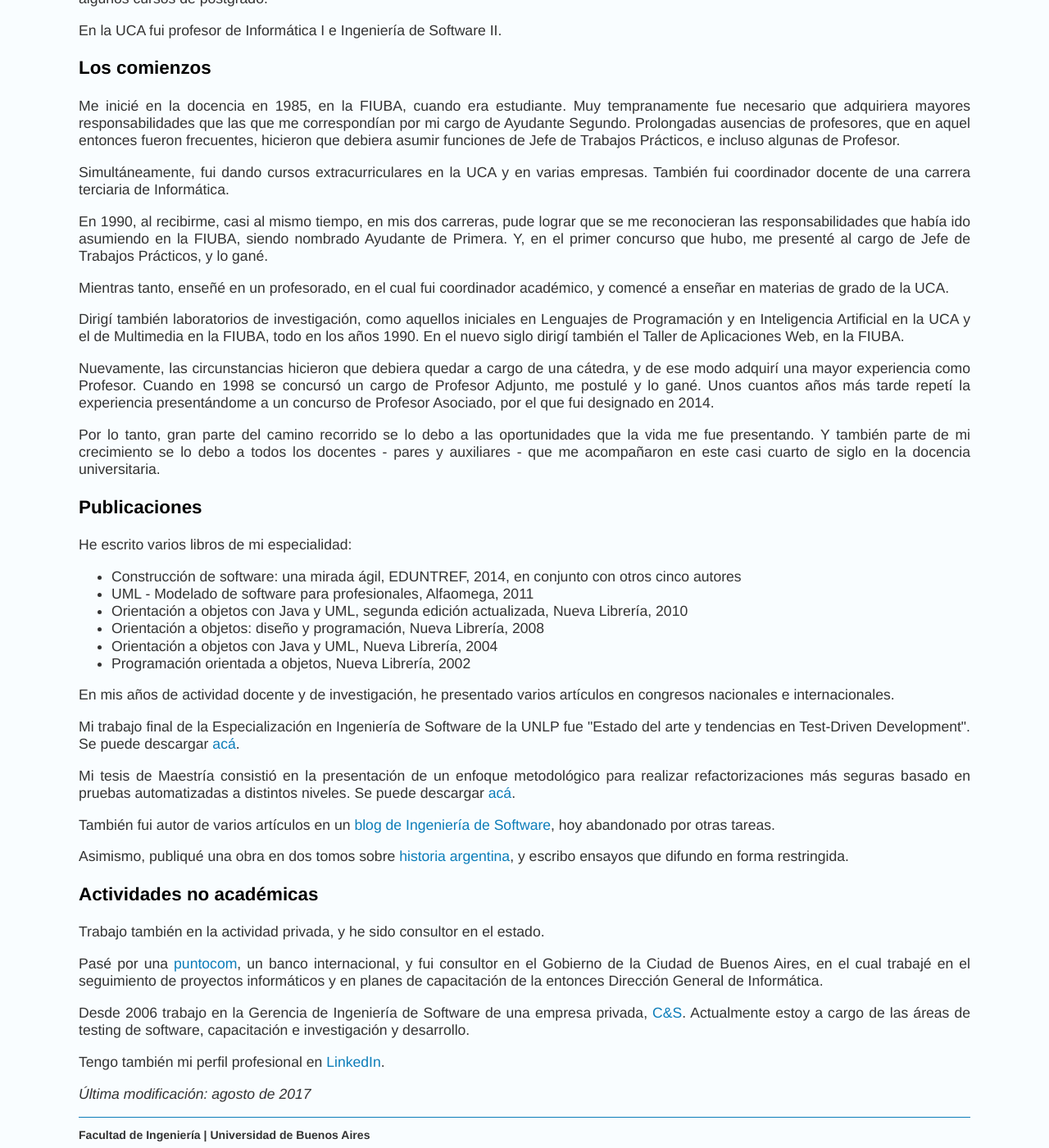
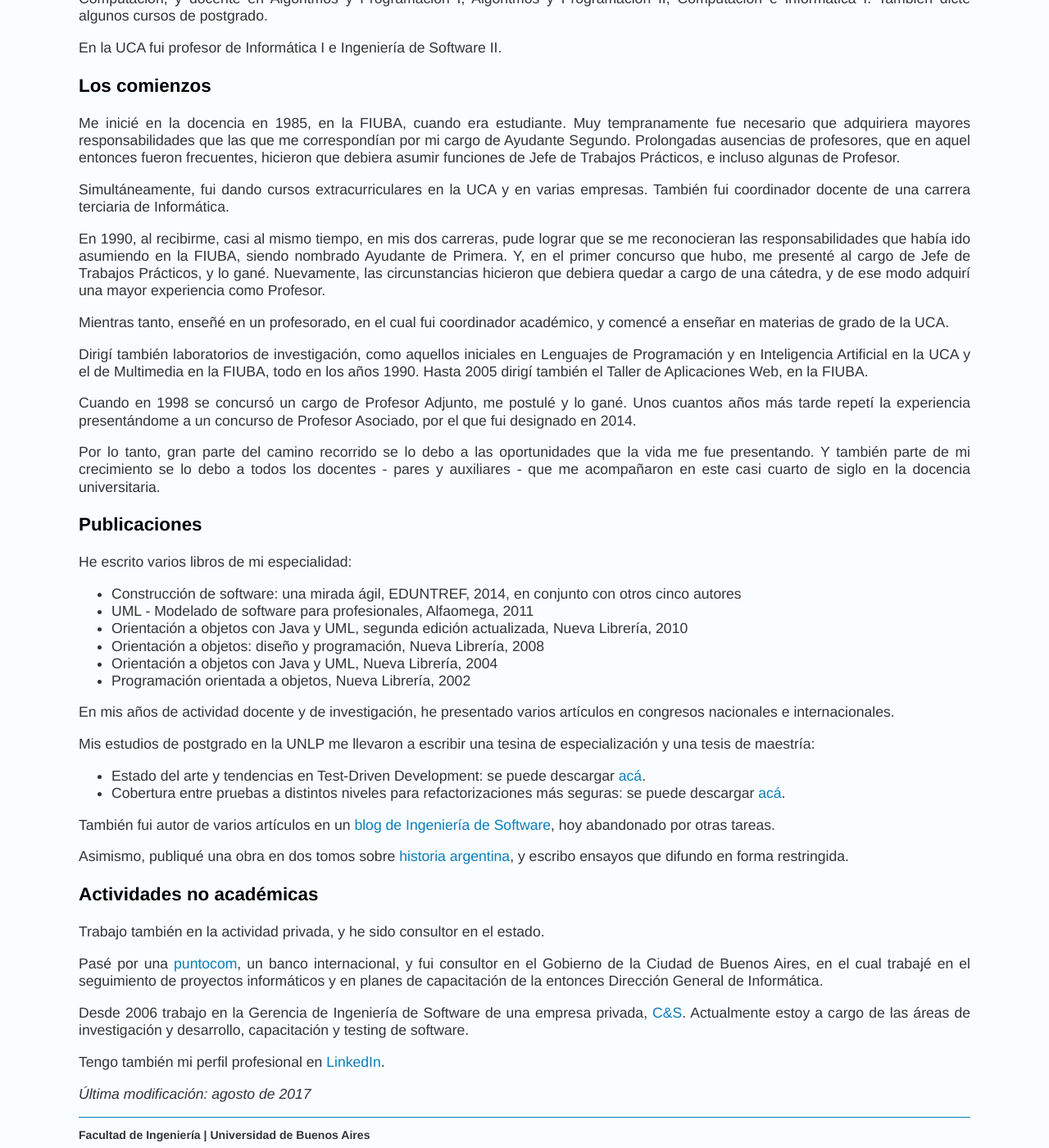
Before and after one commit to limetfiuba/limetfiuba.github.io, a Jekyll site: the page built from integrantes/carlosfontela.html, in a window 1280 px wide and 1400 px high, scrolled down 829 px. Shown: the whole window at 82% size. Built offline with Jekyll 4.4.1, drawn with Linux system fonts in a browser that asks for light colours; some of the changed text lies outside the part shown.

Commit message:
Update carlosfontela.html

```diff
--- a/integrantes/carlosfontela.html
+++ b/integrantes/carlosfontela.html
@@ -10,15 +10,15 @@
 <p>También soy Magíster en Ingeniería de Software y Especialista en la misma área por la Universidad de La Plata (<a href="http://www.info.unlp.edu.ar/">UNLP</a>).</p>
 <p>Ejerzo la docencia desde 1985, en mis épocas de alumno universitario, y me desempeño en la actividad privada.</p>
 <p>Mis especialidades son el diseño y la programación orientados a objetos, la gestión del desarrollo de software y las buenas prácticas en desarrollo, con predilección por los métodos ágiles.</p>
-<p>En mi carácter de profesor universitario, he sido tutor de más de 50 alumnos en sus trabajos finales de carrera en Ingeniería Informática, tanto en la UBA como en la UCA.
+<p>En mi carácter de profesor universitario, he sido tutor de más de 50 alumnos en sus trabajos finales de carrera en Ingeniería Informática.</p>
 <p>En 2008 fui finalista de los Premios Sadosky en la categoría de "trayectoria docente".</p>
 <p><a href="CVCarlosFontela.pdf">CV para descargar</a></p>
 
 <h3>Docencia</h3>
 
-<p>Me he desempeñado en la Facultad de Ingeniería de la UBA (<a href="http://www.fi.uba.ar/">FIUBA</a>) y en la Facultad de Ingeniería de la <a href="http://www.uca.edu.ar/index.php/home/index/es/universidad/facultades/buenos-aires/ingenieria">UCA</a>.</p>
-<p>Actualmente soy Profesor Asociado Regular en las áreas de Programación y de Ingeniería de Software en la FIUBA.</p>
-<p>Como tal, trabajo en las materias Algoritmos y Programación III, Administración y Control de Proyectos Informáticos y Taller de Desarrollo de Proyectos II, todas de la carrera de <a href="http://www.fi.uba.ar/es/node/211">Ingeniería Informática</a> y dos de ellas de la <a href="http://www.fi.uba.ar/carreras/index.php?m=236">Licenciatura en Sistemas</a>.</p>
+<p>Me he desempeñado en la Facultad de Ingeniería de la UBA (<a href="http://www.fi.uba.ar/">FIUBA</a>), en la Facultad de Ingeniería de la <a href="http://www.uca.edu.ar/index.php/home/index/es/universidad/facultades/buenos-aires/ingenieria">UCA</a> y en la carrera de Ingeniería en Computación de la Universidad de Tres de Febrero (<a href="https://www.untref.edu.ar/carrera/ingenieria-en-computacion">UNTREF</a>).</p>
+<p>Actualmente soy Profesor Asociado Regular en la FIUBA y en UNTREF.</p>
+<p>Como tal, trabajo en las materias Algoritmos y Programación III, Administración y Control de Proyectos Informáticos y Taller de Desarrollo de Proyectos II, todas de la carrera de <a href="http://www.fi.uba.ar/es/node/211">Ingeniería Informática</a> y dos de ellas de la <a href="http://www.fi.uba.ar/carreras/index.php?m=236">Licenciatura en Sistemas</a>. En UNTREF, soy el responsable de la materia de preparación de los alumnos para el Trabajo Final de la carrera.</p>
 <p>En la UBA, además, he sido miembro de la Comisión Curricular de la Licenciatura en Sistemas, del Consejo Asesor del Departamento de Computación, y docente en Algoritmos y Programación I, Algoritmos y Programación II, Computación e Informática I. También dicté algunos cursos de postgrado.</p>
 <p>En la UCA fui profesor de Informática I e Ingeniería de Software II.</p>
 
@@ -26,13 +26,14 @@
 
 <p>Me inicié en la docencia en 1985, en la FIUBA, cuando era estudiante. Muy tempranamente fue necesario que adquiriera mayores responsabilidades que las que me correspondían por mi cargo de Ayudante Segundo. Prolongadas ausencias de profesores, que en aquel entonces fueron frecuentes, hicieron que debiera asumir funciones de Jefe de Trabajos Prácticos, e incluso algunas de Profesor.</p>
 <p>Simultáneamente, fui dando cursos extracurriculares en la UCA y en varias empresas. También fui coordinador docente de una carrera terciaria de Informática.</p>
-<p>En 1990, al recibirme, casi al mismo tiempo, en mis dos carreras, pude lograr que se me reconocieran las responsabilidades que había ido asumiendo en la FIUBA, siendo nombrado Ayudante de Primera. Y, en el primer concurso que hubo, me presenté al cargo de Jefe de Trabajos Prácticos, y lo gané.</p>
+<p>En 1990, al recibirme, casi al mismo tiempo, en mis dos carreras, pude lograr que se me reconocieran las responsabilidades que había ido asumiendo en la FIUBA, siendo nombrado Ayudante de Primera. Y, en el primer concurso que hubo, me presenté al cargo de Jefe de Trabajos Prácticos, y lo gané. Nuevamente, las circunstancias hicieron que debiera quedar a cargo de una cátedra, y de ese modo adquirí una mayor experiencia como Profesor.</p>
 <p>Mientras tanto, enseñé en un profesorado, en el cual fui coordinador académico, y comencé a enseñar en materias de grado de la UCA.</p>
-<p>Dirigí también laboratorios de investigación, como aquellos iniciales en Lenguajes de Programación y en Inteligencia Artificial en la UCA y el de Multimedia en la FIUBA, todo en los años 1990. En el nuevo siglo dirigí también el Taller de Aplicaciones Web, en la FIUBA.</p>
-<p>Nuevamente, las circunstancias hicieron que debiera quedar a cargo de una cátedra, y de ese modo adquirí una mayor experiencia como Profesor. Cuando en 1998 se concursó un cargo de Profesor Adjunto, me postulé y lo gané. Unos cuantos años más tarde repetí la experiencia presentándome a un concurso de Profesor Asociado, por el que fui designado en 2014.</p>
+<p>Dirigí también laboratorios de investigación, como aquellos iniciales en Lenguajes de Programación y en Inteligencia Artificial en la UCA y el de Multimedia en la FIUBA, todo en los años 1990. Hasta 2005 dirigí también el Taller de Aplicaciones Web, en la FIUBA.</p>
+<p>Cuando en 1998 se concursó un cargo de Profesor Adjunto, me postulé y lo gané. Unos cuantos años más tarde repetí la experiencia presentándome a un concurso de Profesor Asociado, por el que fui designado en 2014.</p>
 <p>Por lo tanto, gran parte del camino recorrido se lo debo a las oportunidades que la vida me fue presentando. Y también parte de mi crecimiento se lo debo a todos los docentes - pares y auxiliares - que me acompañaron en este casi cuarto de siglo en la docencia universitaria.</p>
 
 <h3>Publicaciones</h3>
+
 <p>He escrito varios libros de mi especialidad:
     <ul>
         <li>Construcción de software: una mirada ágil, EDUNTREF, 2014, en conjunto con otros cinco autores</li>
@@ -45,16 +46,21 @@
 </p>
 
 <p>En mis años de actividad docente y de investigación, he presentado varios artículos en congresos nacionales e internacionales.</p>
-<p>Mi trabajo final de la Especialización en Ingeniería de Software de la UNLP fue "Estado del arte y tendencias en Test-Driven Development". Se puede descargar <a href="http://sedici.unlp.edu.ar/handle/10915/4216">acá</a>.</p>
-<p>Mi tesis de Maestría consistió en la presentación de un enfoque metodológico para realizar refactorizaciones más seguras basado en pruebas automatizadas a distintos niveles. Se puede descargar <a href="http://sedici.unlp.edu.ar/handle/10915/29096">acá</a>.</p>
+
+<p>Mis estudios de postgrado en la UNLP me llevaron a escribir una tesina de especialización y una tesis de maestría:
+    <ul>
+        <li>Estado del arte y tendencias en Test-Driven Development: se puede descargar <a href="http://sedici.unlp.edu.ar/handle/10915/4216">acá</a>.</li>
+	<li>Cobertura entre pruebas a distintos niveles para refactorizaciones más seguras: se puede descargar <a href="http://sedici.unlp.edu.ar/handle/10915/29096">acá</a>.</li>
+    </ul></p>
 
 <p>También fui autor de varios artículos en un <a href="http://cysingsoft.wordpress.com/">blog de Ingeniería de Software</a>, hoy abandonado por otras tareas.</p>
 <p>Asimismo, publiqué una obra en dos tomos sobre <a href="http://www.librosenred.com/autores/carlosfontela.html">historia argentina</a>, y escribo ensayos que difundo en forma restringida.</p>
 
 <h3>Actividades no académicas</h3>
+
 <p>Trabajo también en la actividad privada, y he sido consultor en el estado.</p>
 <p>Pasé por una <a href="https://es.wikipedia.org/wiki/Empresa_punto_com">puntocom</a>, un banco internacional, y fui consultor en el Gobierno de la Ciudad de Buenos Aires, en el cual trabajé en el seguimiento de proyectos informáticos y en planes de capacitación de la entonces Dirección General de Informática.</p>
-<p>Desde 2006 trabajo en la Gerencia de Ingeniería de Software de una empresa privada, <a href="http://www.cys.com.ar/">C&S</a>. Actualmente estoy a cargo de las áreas de testing de software, capacitación e investigación y desarrollo.</p>
+<p>Desde 2006 trabajo en la Gerencia de Ingeniería de Software de una empresa privada, <a href="http://www.cys.com.ar/">C&S</a>. Actualmente estoy a cargo de las áreas de investigación y desarrollo, capacitación y testing de software.</p>
 
 <p>Tengo también mi perfil profesional en <a href="http://www.linkedin.com/in/carlosfontela">LinkedIn</a>.</p>
 
```
